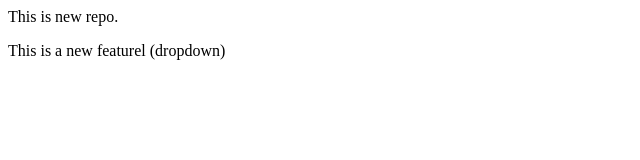
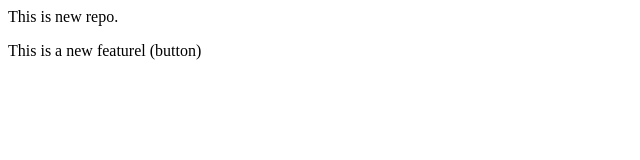
Before and after one commit to sukanysk36/localrepo, a plain HTML site: page LocalRepo/index.html in a window 1280 px wide. Shown: the full height of the page, 0-640 px from the left. Drawn offline with Linux system fonts and the light colour scheme.

```diff
--- a/LocalRepo/index.html
+++ b/LocalRepo/index.html
@@ -1,2 +1,2 @@
 <p>This is new repo.</p>
-<p>This is a new featurel (dropdown)</p>
+<p>This is a new featurel (button)</p>
```
